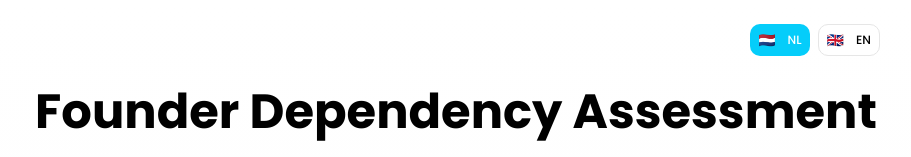
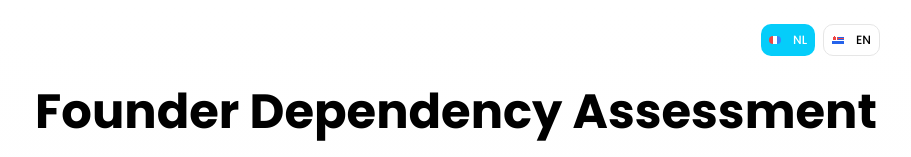
Before and after one commit to kesselaer/scaleup-succes-founder-dependency-assessment, a React (Vite) app: page / in a window 1280 px wide. Shown: the top 157 px of the page, without its empty margins (184-1095 px from the left). Built offline with nearby package versions, Linux system fonts and the light colour scheme.

Commit message:
Fix: Use SVG icons for language toggle
Replaces emoji flags with SVG icons in the `LanguageToggle` component for consistent rendering across different browsers and operating systems. This addresses the issue where emoji flags were not displaying correctly.

```diff
--- a/src/components/LanguageToggle.tsx
+++ b/src/components/LanguageToggle.tsx
@@ -13,7 +13,11 @@ const LanguageToggle: React.FC = () => {
         onClick={() => setLanguage('nl')}
         className="flex items-center space-x-1 h-8 px-2"
       >
-        <span className="text-sm">🇳🇱</span>
+        <div className="w-3 h-2 flex">
+          <div className="w-1 bg-red-500 rounded-l-sm"></div>
+          <div className="w-1 bg-white"></div>
+          <div className="w-1 bg-blue-500 rounded-r-sm"></div>
+        </div>
         <span className="text-xs">NL</span>
       </Button>
       <Button
@@ -22,7 +26,16 @@ const LanguageToggle: React.FC = () => {
         onClick={() => setLanguage('en')}
         className="flex items-center space-x-1 h-8 px-2"
       >
-        <span className="text-sm">🇬🇧</span>
+        <div className="w-3 h-2 flex relative bg-blue-600 rounded-sm">
+          <div className="absolute inset-0 bg-blue-600"></div>
+          <div className="absolute top-0 left-0 w-1.5 h-1 bg-red-500"></div>
+          <div className="absolute top-0 left-0 w-full h-px bg-white"></div>
+          <div className="absolute top-0.5 left-0 w-full h-px bg-red-500"></div>
+          <div className="absolute top-1 left-0 w-full h-px bg-white"></div>
+          <div className="absolute top-0 left-0 w-px h-1 bg-white"></div>
+          <div className="absolute top-0 left-0.5 w-px h-1 bg-red-500"></div>
+          <div className="absolute top-0 left-1 w-px h-1 bg-white"></div>
+        </div>
         <span className="text-xs">EN</span>
       </Button>
     </div>
```
